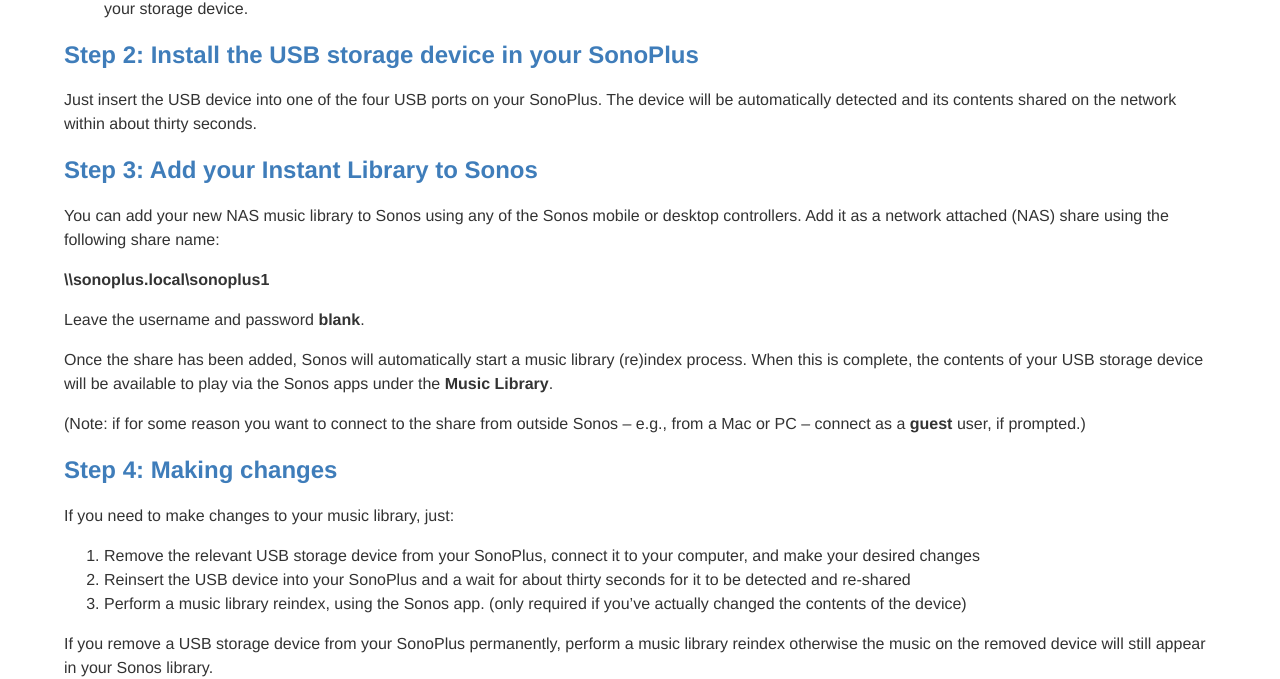
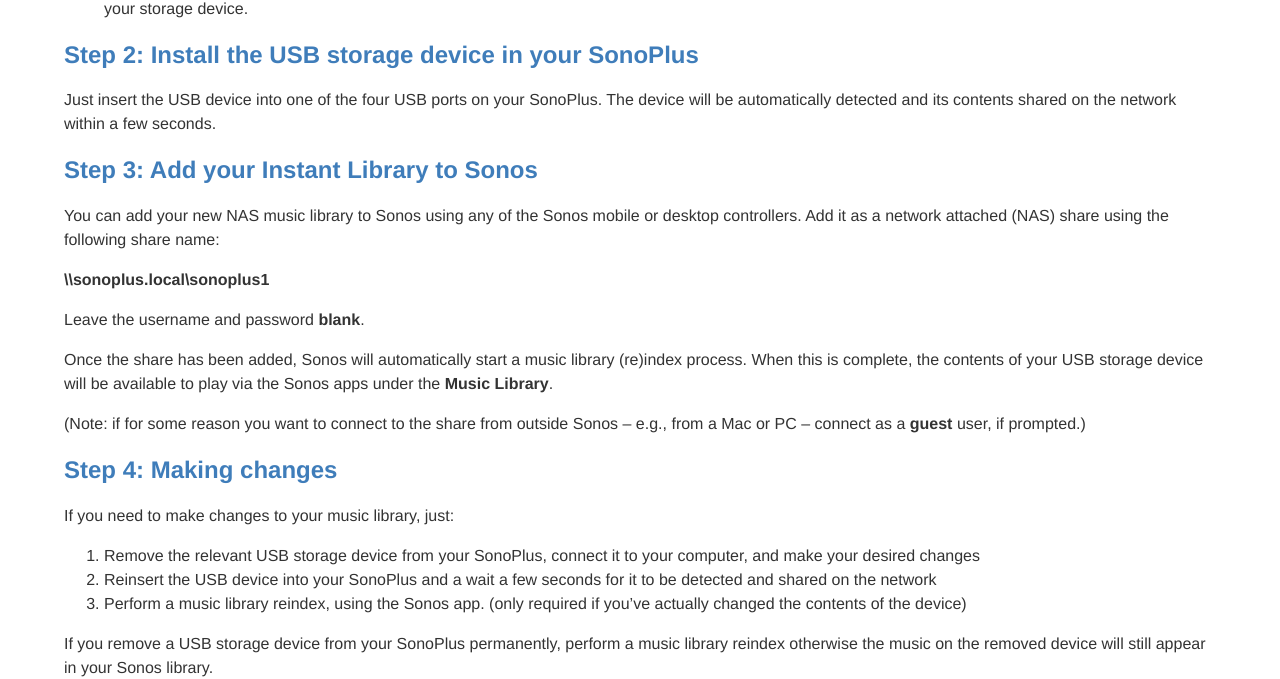
Before and after one commit to avantrec/avantrec.github.io, a Jekyll site: the page built from sonoplus/instantlibrary.md, in a window 1280 px wide. Shown: the part 791-1470 px from the top of the page. Built offline with Jekyll 4.4.1, drawn with Linux system fonts in a browser that asks for light colours.

Commit message:
Change wording of NAS detection/share delay.

```diff
--- a/sonoplus/instantlibrary.md
+++ b/sonoplus/instantlibrary.md
@@ -27,7 +27,7 @@
 
 ## Step 2: Install the USB storage device in your SonoPlus
 
-Just insert the USB device into one of the four USB ports on your SonoPlus. The device will be automatically detected and its contents shared on the network within about thirty seconds.
+Just insert the USB device into one of the four USB ports on your SonoPlus. The device will be automatically detected and its contents shared on the network within a few seconds.
 
 ## Step 3: Add your Instant Library to Sonos
 
@@ -46,7 +46,7 @@
 If you need to make changes to your music library, just:
 
 1. Remove the relevant USB storage device from your SonoPlus, connect it to your computer, and make your desired changes
-1. Reinsert the USB device into your SonoPlus and a wait for about thirty seconds for it to be detected and re-shared
+1. Reinsert the USB device into your SonoPlus and a wait a few seconds for it to be detected and shared on the network
 1. Perform a music library reindex, using the Sonos app. (only required if you've actually changed the contents of the device)
 
 If you remove a USB storage device from your SonoPlus permanently, perform a music library reindex otherwise the music on the removed device will still appear in your Sonos library.
```
